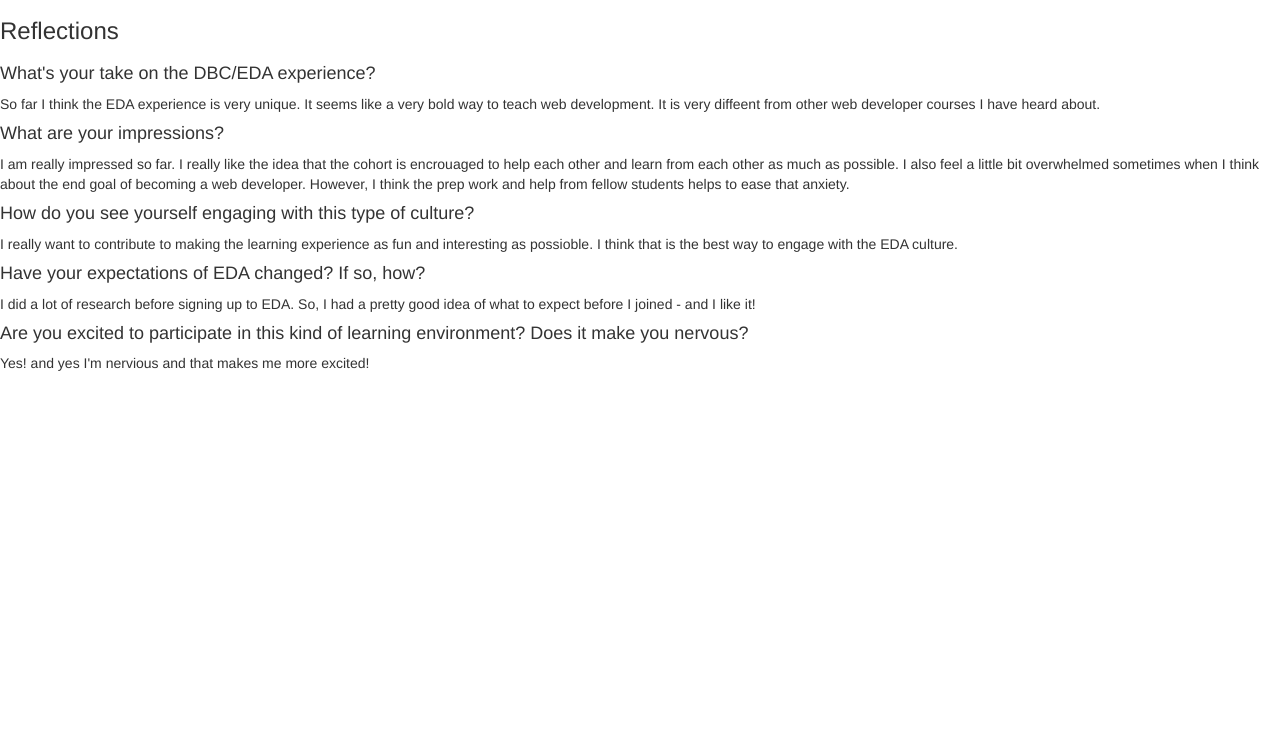
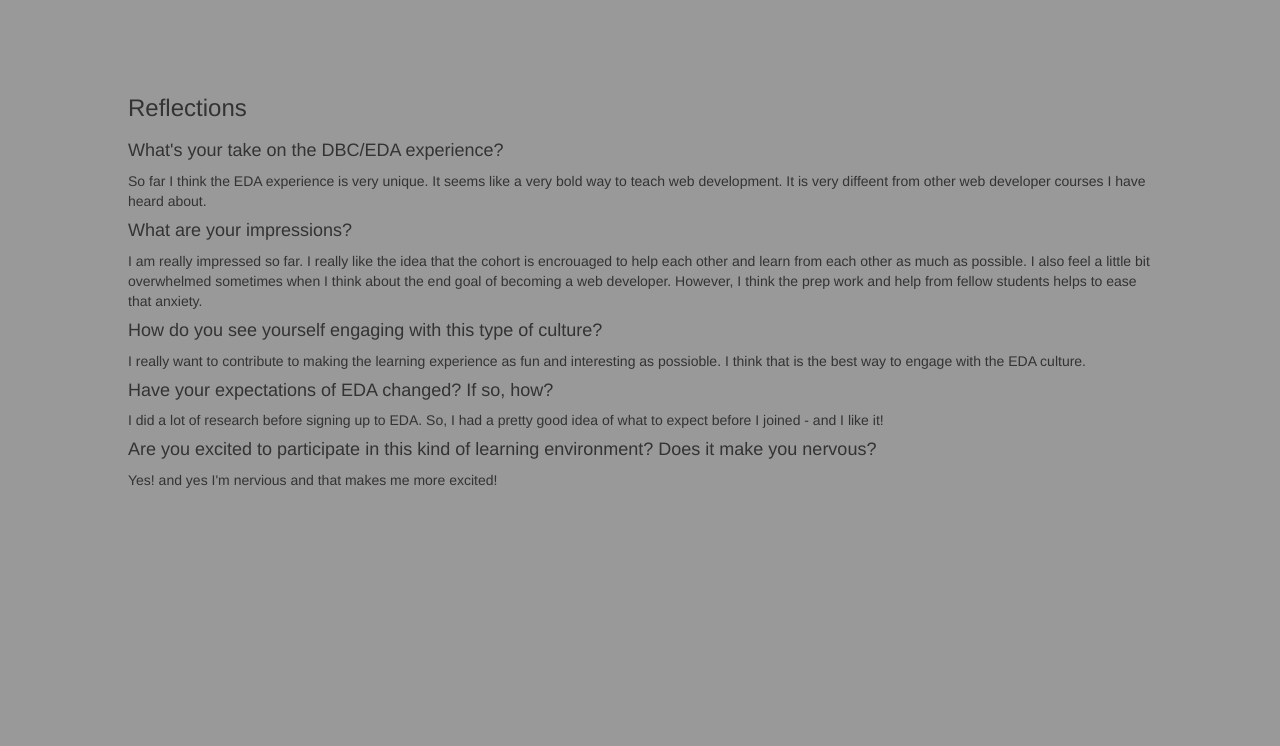
Before and after one commit to rob-dev-builder/rob-dev-builder.github.io, a plain HTML site: page blog/c1-reflection-blog.html in a window 1280 px wide. Shown: the part 54-800 px from the top of the page. Drawn offline with nearby package versions, Linux system fonts and the light colour scheme; files that its build step writes are made by us from their sources.

Commit message:
fixing links 3

```diff
--- a/blog/c1-reflection-blog.html
+++ b/blog/c1-reflection-blog.html
@@ -7,7 +7,7 @@
     <!-- Latest compiled and minified CSS -->
     <link rel="stylesheet" href="https://maxcdn.bootstrapcdn.com/bootstrap/3.3.7/css/bootstrap.min.css" integrity="sha384-BVYiiSIFeK1dGmJRAkycuHAHRg32OmUcww7on3RYdg4Va+PmSTsz/K68vbdEjh4u" crossorigin="anonymous">
 
-    <link href="rob-dev-builder.github.io/styles/main.css" rel="stylesheet" type="text/css">
+    <link href="/styles/main.css" rel="stylesheet" type="text/css">
 
   </head>
 
```
